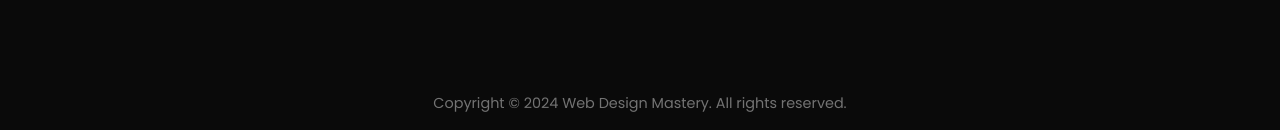
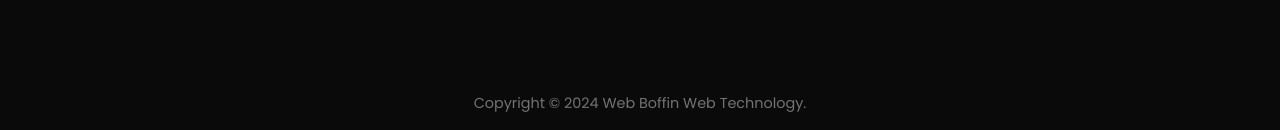
Before and after one commit to ankitkumar734/gym_website, a plain HTML site: page index.html in a window 1280 px wide. Shown: the part 5737-5867 px from the top of the page. Drawn offline with nearby package versions, Linux system fonts and the light colour scheme.

Commit message:
Update index.html

```diff
--- a/index.html
+++ b/index.html
@@ -417,7 +417,7 @@
       </div>
     </div>
     <div class="footer__bar">
-      Copyright © 2024 Web Design Mastery. All rights reserved.
+       Copyright © 2024 Web Boffin Web Technology.
     </div>
   </footer>
 
```
